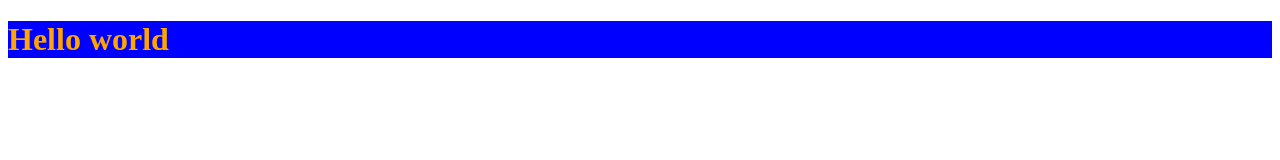
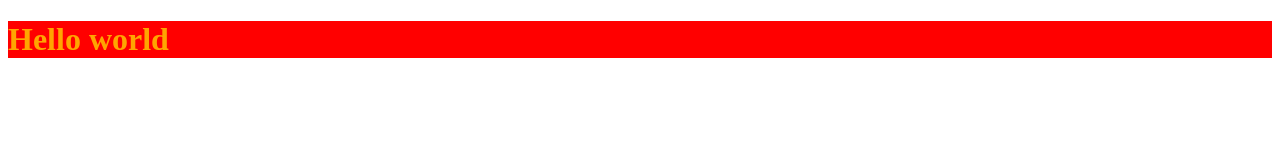
Before and after one commit to josephadeshola/first, a plain HTML site: page index.html in a window 1280 px wide. Drawn offline with Linux system fonts and the light colour scheme.

Commit message:
i changed bg color to red

```diff
--- a/index.html
+++ b/index.html
@@ -7,6 +7,6 @@
         <title>Document</title>
     </head>
     <body>
-      <h1 style="background-color: blue; color: orange;">Hello world</h1>
+      <h1 style="background-color:red; color: orange;">Hello world</h1>
     </body>
     </html>
```
